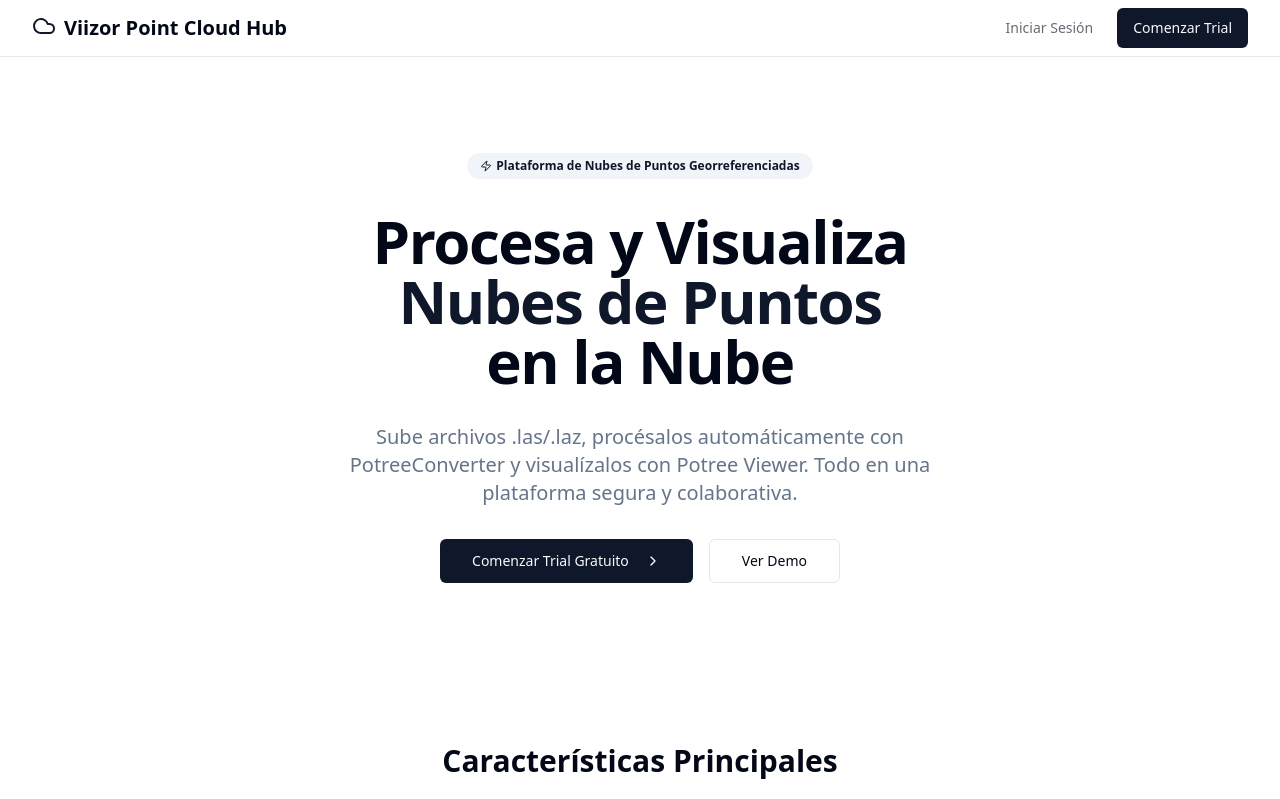
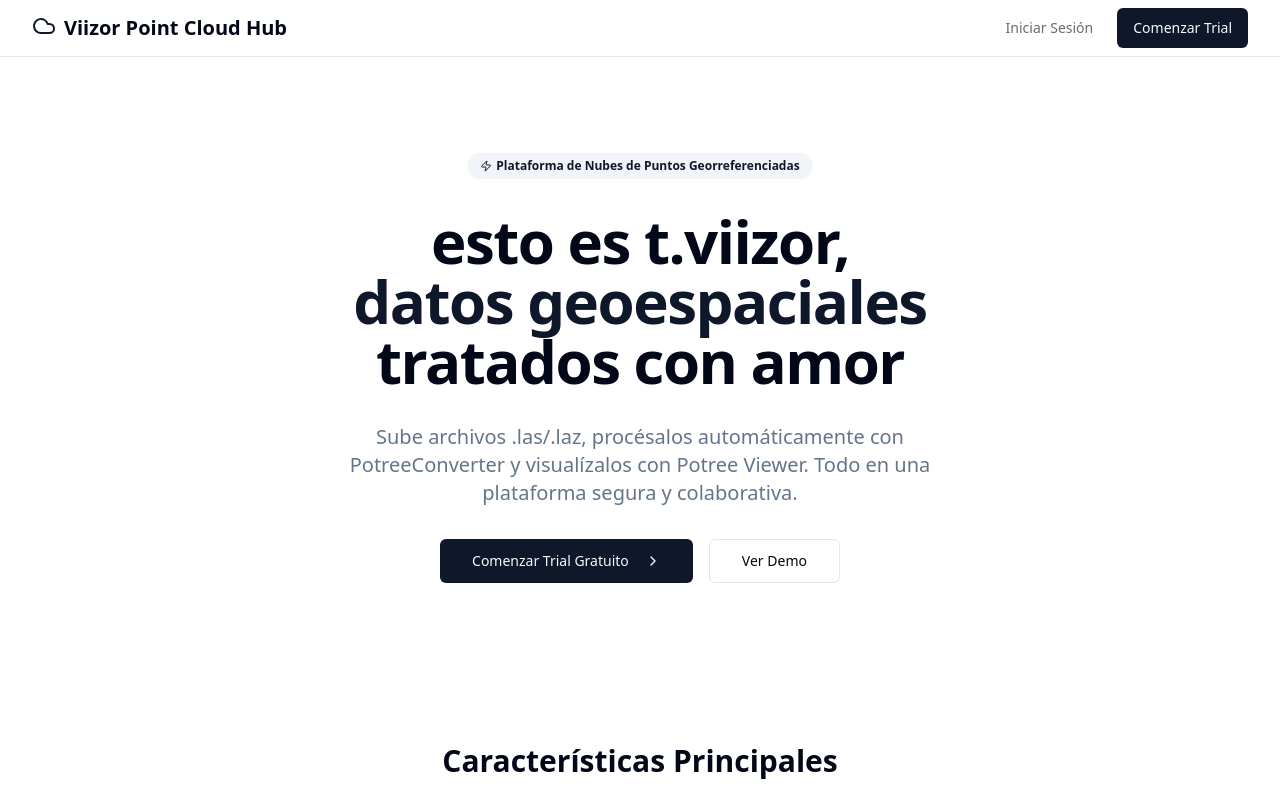
Before and after one commit to alexseipke/t-viizor, a React (Vite) app: page / in a window 1280 px wide. Shown: the top 799 px of the page. Built offline with nearby package versions, Linux system fonts and the light colour scheme.

Commit message:
Update landing page text
Change the text "Procesa y Visualiza Nubes de Puntos en la Nube" to "esto es t.viizor, datos geoespaciales tratados con amor" on the landing page.

```diff
--- a/src/pages/Index.tsx
+++ b/src/pages/Index.tsx
@@ -85,9 +85,9 @@ const Index = () => {
           </Badge>
 
           <h1 className="text-4xl md:text-6xl font-bold tracking-tight">
-            Procesa y Visualiza
-            <span className="text-primary block">Nubes de Puntos</span>
-            en la Nube
+            esto es t.viizor,
+            <span className="text-primary block">datos geoespaciales</span>
+            tratados con amor
           </h1>
 
           <p className="text-xl text-muted-foreground max-w-2xl">
```
